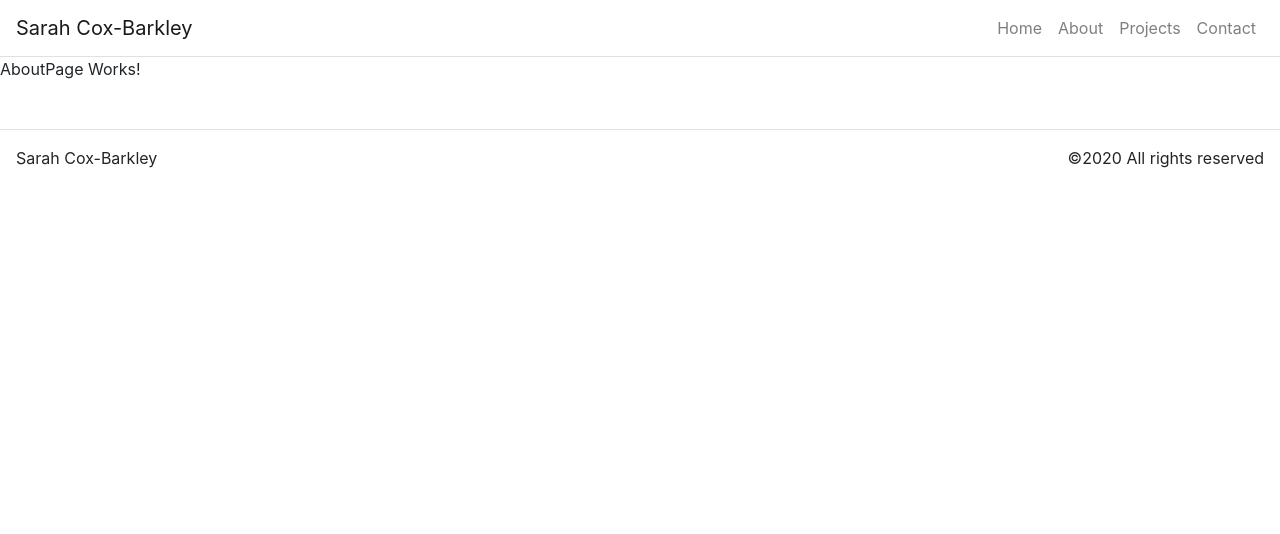
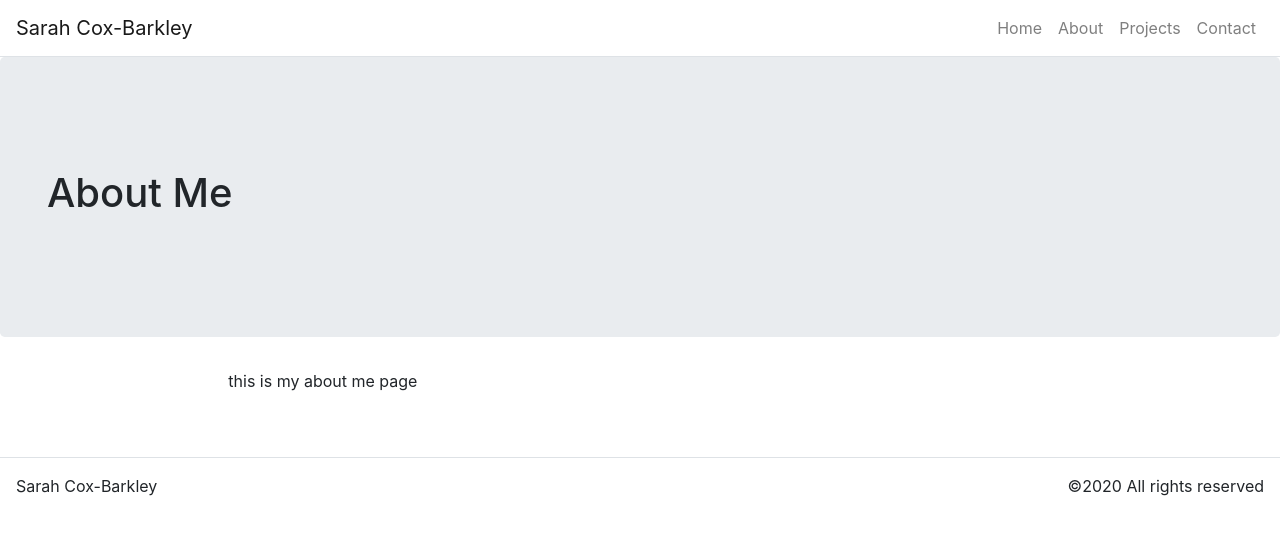
Before and after one commit to sarahlcox/sarah-cox-barkley-portfolio, a React (Create React App) app in the folder client/: page /about in a window 1280 px wide. Shown: the top 534 px of the page. Built offline with nearby package versions, Linux system fonts and the light colour scheme.

Commit message:
added about me info page

```diff
--- /dev/null
+++ b/client/src/components/Content.js
@@ -0,0 +1,17 @@
+import React from 'react';
+import Container from 'react-bootstrap/Container';
+import Col from 'react-bootstrap/Col';
+import Row from 'react-bootstrap/Row';
+
+function Content(props){
+    return(
+        <Container fluid={true}>
+            <Row className="justify-content-center">
+                <Col md={8}>
+                    {props.children}
+                </Col>
+         </Row>
+        </Container>
+    );
+}
+export default Content;
--- a/client/src/pages/AboutPage.js
+++ b/client/src/pages/AboutPage.js
@@ -1,8 +1,19 @@
 import React from 'react';
+import Hero from '../components/Hero';
+import Content from '../components/Content';
 
-function AboutPage(props){
-    return (
-    <p>AboutPage Works!</p>
+function AboutPage(props) {
+
+    return(
+        <div>
+            <Hero title={props.title} />
+
+            <Content>
+                <p>this is my about me page</p>
+            </Content>
+        </div>
     );
+
 }
+
 export default AboutPage;
```
Also changed, not shown: client/src/assets/images/Photography.jpg, client/src/assets/images/WebDev.jpg.
